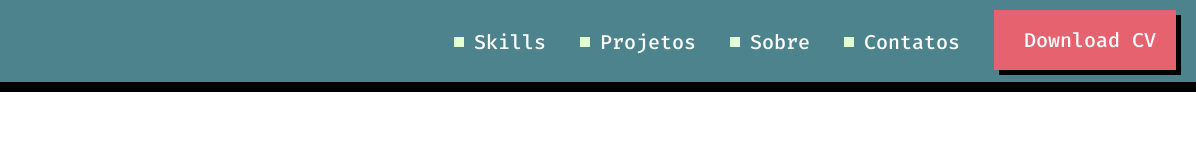
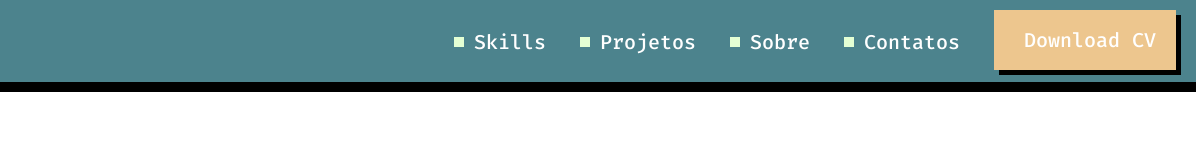
Before and after one commit to esdrasadiniz/CURSO-MARCOBRUNO, a plain HTML site: page Index.html in a window 1280 px wide. In both pictures the pointer is over the link "Download CV". Shown: the full height of the page, 84-1280 px from the left. Drawn offline with Linux system fonts and the light colour scheme.

Commit message:
Update index.css

```diff
--- a/CSS/index.css
+++ b/CSS/index.css
@@ -49,6 +49,10 @@ a:before {
     margin-right: 0;
 }
 
+#button:hover {
+    background-color: #edc68e;
+
+}
 
 /* PALETA DE CORES
     .azul clarinho { #e4ffd4 };
```
